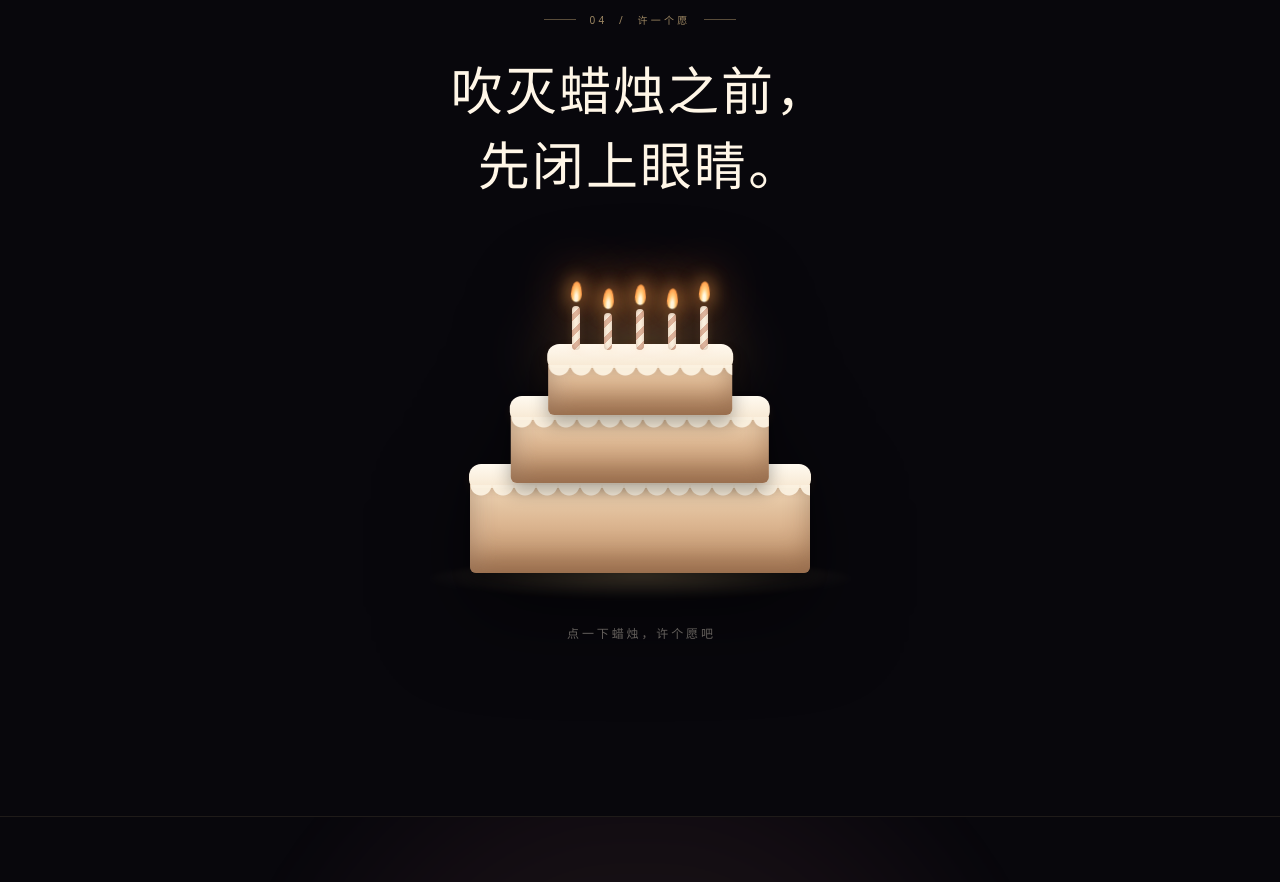
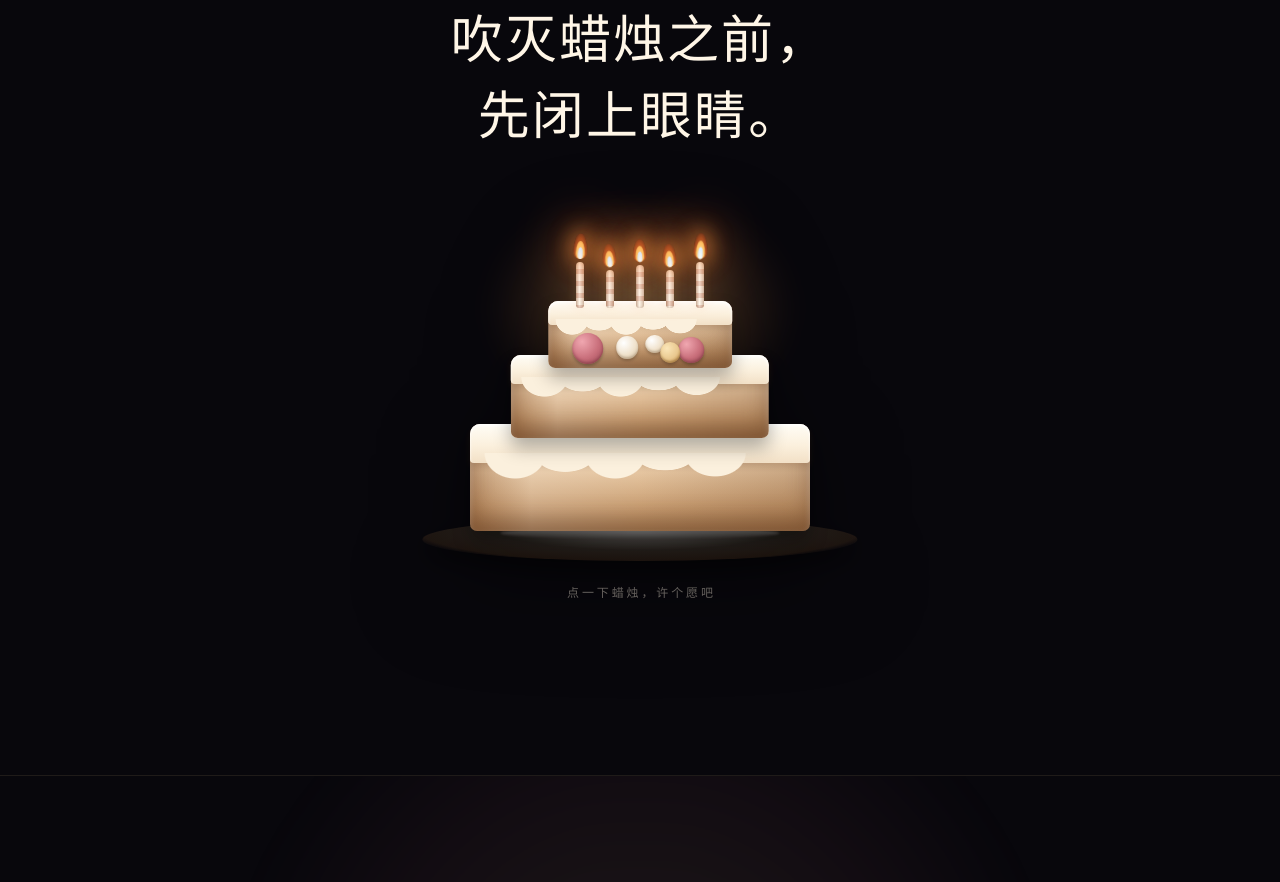
Before and after one commit to MisterK-QwQ/x-Birthday, a plain HTML site: page index.html in a window 1280 px wide. Shown: the part 3438-4320 px from the top of the page. Drawn offline with Linux system fonts and the light colour scheme; animation ran at ten frames a second; a small style sheet from the web is missing.

Commit message:
精修蛋糕蜡烛视觉，优化密文隐藏与文案排版

```diff
--- a/css/style.css
+++ b/css/style.css
@@ -436,110 +436,198 @@ a{color:inherit}
 /* 蛋糕 */
 .cake{
   position:relative;
-  width:min(340px,72vw);height:calc(min(340px,72vw) * .95);
+  width:min(340px,72vw);height:calc(min(340px,72vw) * .98);
   margin:clamp(46px,8vh,76px) auto 0;
-  filter:drop-shadow(0 34px 44px rgba(0,0,0,.55));
+  filter:drop-shadow(0 30px 42px rgba(0,0,0,.5));
 }
 
+/* 火焰在蛋糕顶部洒下的环境光，随火焰轻轻脉动 */
 .cake__glow{
-  position:absolute;left:50%;bottom:74%;
-  width:74%;aspect-ratio:1.6;
+  position:absolute;left:50%;bottom:70%;
+  width:82%;aspect-ratio:1.5;
   transform:translate(-50%,50%);
-  background:radial-gradient(ellipse,rgba(255,190,112,.32),rgba(255,160,80,.08) 50%,transparent 70%);
-  filter:blur(20px);
-  transition:opacity .9s ease;
-  z-index:0;
+  background:radial-gradient(ellipse at 50% 45%,
+    rgba(255,196,120,.42),
+    rgba(255,160,80,.12) 48%,
+    transparent 72%);
+  filter:blur(18px);
+  z-index:0;pointer-events:none;
+  animation:glowPulse 2.6s ease-in-out infinite;
+  transition:opacity .8s ease;
 }
 
+/* 瓷盘：盘面 + 盘沿 + 高光 */
 .cake__plate{
-  position:absolute;left:50%;bottom:-2%;z-index:1;
-  width:124%;height:12%;
+  position:absolute;left:50%;bottom:-3%;z-index:1;
+  width:128%;height:13%;
   transform:translateX(-50%);
   border-radius:50%;
-  background:radial-gradient(ellipse at 50% 38%,rgba(233,200,143,.26),rgba(233,200,143,.06) 52%,transparent 74%);
-  filter:blur(2px);
+  background:radial-gradient(ellipse at 50% 28%,
+    rgba(255,250,240,.34),
+    rgba(233,200,143,.12) 46%,
+    rgba(120,80,40,.2) 72%,
+    transparent 78%);
+  box-shadow:0 10px 22px rgba(0,0,0,.4);
+}
+.cake__plate-shine{
+  position:absolute;left:18%;right:18%;top:22%;height:28%;
+  border-radius:50%;
+  background:linear-gradient(180deg,rgba(255,255,255,.4),transparent);
+  filter:blur(1px);
 }
 
+/* 糕体：横向 + 纵向双渐变叠加，做出圆柱体积感 */
 .cake__tier{
   position:absolute;left:50%;z-index:2;
   transform:translateX(-50%);
-  border-radius:8px 8px 6px 6px;
-  background:linear-gradient(180deg,#f4e0c2,#dcb691 52%,#b98a63 100%);
+  border-radius:10px 10px 7px 7px;
+  background:
+    linear-gradient(90deg,
+      rgba(120,70,35,.3) 0%,
+      rgba(255,255,255,.18) 18%,
+      rgba(255,255,255,.05) 50%,
+      rgba(90,50,25,.22) 100%),
+    linear-gradient(180deg,#f2ddbd 0%,#e3c19a 46%,#c79a6c 78%,#ad7f52 100%);
   box-shadow:
-    inset 0 -14px 26px rgba(84,44,22,.38),
-    inset 10px 0 22px rgba(255,255,255,.12),
-    0 8px 18px rgba(0,0,0,.32);
+    inset 0 -12px 22px rgba(80,42,20,.4),
+    inset 0 3px 6px rgba(255,255,255,.35),
+    0 10px 18px rgba(0,0,0,.3);
 }
 .cake__tier--bottom{width:100%;height:32%;bottom:6%}
 .cake__tier--mid{width:76%;height:25%;bottom:34%}
 .cake__tier--top{width:54%;height:20%;bottom:55%}
 
-/* 奶油 */
-.cake__tier::before{
-  content:"";position:absolute;left:-1px;right:-1px;top:-6px;height:24px;
-  background:linear-gradient(180deg,#fffaf0,#f7e8d2);
-  border-radius:12px 12px 8px 8px;
-  box-shadow:0 4px 8px rgba(90,50,30,.18);
+/* 顶部奶油：柔软的圆角裱层 */
+.tier__frosting{
+  position:absolute;left:0;right:0;top:0;
+  height:36%;
+  border-radius:10px 10px 4px 4px;
+  background:linear-gradient(180deg,#fffdf6 0%,#fbf0dd 55%,#f2e0c6 100%);
+  box-shadow:
+    inset 0 2px 3px rgba(255,255,255,.9),
+    0 3px 6px rgba(96,56,30,.18);
 }
-.cake__tier::after{
-  content:"";position:absolute;left:0;right:0;top:15px;height:14px;
-  background-image:radial-gradient(circle at 11px 0,#fbf1e0 10px,transparent 11px);
-  background-size:22px 14px;
-  background-repeat:repeat-x;
-  opacity:.96;
+
+/* 奶油滴落：贴在奶油层下边缘的圆润裱花，高低错落（显式半径，避免 closest-side 退化） */
+.tier__drips{
+  position:absolute;left:4%;right:4%;top:27%;height:24%;
+  background:
+    radial-gradient(50% 100% at 50% 0,#fbf0dd 96%,rgba(251,240,221,0) 100%) 0 0/20% 100% no-repeat,
+    radial-gradient(50% 100% at 50% 0,#fbf0dd 96%,rgba(251,240,221,0) 100%) 20% 0/20% 74% no-repeat,
+    radial-gradient(50% 100% at 50% 0,#fbf0dd 96%,rgba(251,240,221,0) 100%) 40% 0/20% 100% no-repeat,
+    radial-gradient(50% 100% at 50% 0,#fbf0dd 96%,rgba(251,240,221,0) 100%) 60% 0/20% 68% no-repeat,
+    radial-gradient(50% 100% at 50% 0,#fbf0dd 96%,rgba(251,240,221,0) 100%) 80% 0/20% 92% no-repeat;
+}
+
+/* 顶层装饰：莓果、糖珠、金珠，全部带球面高光 */
+.tier__toppings{position:absolute;inset:0;z-index:3}
+.top{position:absolute;border-radius:50%}
+.top--berry{
+  width:17%;aspect-ratio:1;left:13%;bottom:6%;
+  background:radial-gradient(circle at 32% 28%,#f0a7b0,#c96f7b 55%,#9c4a55);
+  box-shadow:inset 0 -2px 3px rgba(90,30,40,.4),0 2px 3px rgba(0,0,0,.25);
+}
+.top--berry2{left:auto;right:15%;width:14%;bottom:8%}
+.top--pearl{
+  width:12%;aspect-ratio:1;left:37%;bottom:14%;
+  background:radial-gradient(circle at 34% 30%,#fff,#f0e2cc 55%,#cdb898);
+  box-shadow:inset 0 -2px 2px rgba(120,90,60,.3),0 2px 3px rgba(0,0,0,.2);
+}
+.top--pearl2{left:auto;right:37%;width:10%;bottom:22%}
+.top--gold{
+  width:11%;aspect-ratio:1;left:61%;bottom:8%;
+  background:radial-gradient(circle at 34% 30%,#fbe6b8,#e9c88f 55%,#b9853f);
+  box-shadow:inset 0 -2px 2px rgba(120,80,30,.4),0 2px 3px rgba(0,0,0,.2);
 }
 
 .cake__candles{
-  position:absolute;left:50%;bottom:75%;z-index:3;
-  display:flex;align-items:flex-end;gap:0;
+  position:absolute;left:50%;bottom:73%;z-index:4;
+  display:flex;align-items:flex-end;
   transform:translateX(-50%);
   height:0;
 }
 
 .candle{
   position:relative;
-  width:32px;height:44px;
+  width:30px;height:46px;
   padding:0;border:0;background:none;
   cursor:pointer;
 }
-.candle::before{content:"";position:absolute;inset:-26px 0 -6px;border-radius:8px}
-.candle::after{
-  content:"";position:absolute;left:50%;bottom:0;
-  width:8px;height:100%;transform:translateX(-50%);
-  border-radius:4px;
-  background:repeating-linear-gradient(135deg,#fdf3e2 0 6px,#e0b7a0 6px 11px);
-  box-shadow:inset 0 0 4px rgba(120,70,40,.35),0 0 10px rgba(255,190,120,.12);
+.candle:nth-child(2n){height:38px}
+.candle:nth-child(3){height:43px}
+.candle:focus-visible{outline:none}
+
+/* 蜡烛杆：横向高光 + 纵向条纹，做出细圆柱感 */
+.candle__body{
+  position:absolute;left:50%;bottom:0;
+  width:8px;height:100%;
+  transform:translateX(-50%);
+  border-radius:4px 4px 3px 3px;
+  background:
+    linear-gradient(90deg,rgba(120,70,40,.32),rgba(255,255,255,.35) 42%,rgba(120,70,40,.26)),
+    repeating-linear-gradient(180deg,#fdf3e2 0 7px,#e7c2ac 7px 12px);
+  box-shadow:inset 0 0 3px rgba(120,70,40,.3),0 0 10px rgba(255,190,120,.15);
   transition:box-shadow .4s ease;
 }
-.candle:nth-child(2n){height:37px}
-.candle:nth-child(3){height:41px}
-.candle:hover::after,.candle:focus-visible::after{box-shadow:inset 0 0 4px rgba(120,70,40,.35),0 0 18px rgba(255,196,130,.4)}
-.candle:focus-visible{outline:none}
+.candle:hover .candle__body,.candle:focus-visible .candle__body{
+  box-shadow:inset 0 0 3px rgba(120,70,40,.3),0 0 20px rgba(255,196,130,.5);
+}
 
+/* 火焰容器：整体跳动，每根错峰、不同时长 */
 .candle__flame{
-  position:absolute;left:50%;bottom:calc(100% + 4px);
-  width:11px;height:19px;
+  position:absolute;left:50%;bottom:calc(100% + 3px);
+  width:14px;height:24px;
   transform:translateX(-50%);
   transform-origin:50% 100%;
-  border-radius:50% 50% 46% 46% / 62% 62% 38% 38%;
-  background:radial-gradient(ellipse at 50% 80%,#fff8e0 0 16%,#ffcf80 40%,#ff9a45 70%,rgba(255,120,40,0) 100%);
-  box-shadow:0 0 16px 4px rgba(255,164,74,.45),0 0 44px 14px rgba(255,120,50,.18);
-  animation:flicker 1.5s ease-in-out infinite alternate;
-  transition:opacity .3s ease;
+  animation:flameFlicker 1.7s ease-in-out infinite alternate;
 }
-.candle.is-out .candle__flame{opacity:0;animation:none;box-shadow:none}
+.candle:nth-child(1) .candle__flame{animation-duration:1.6s;animation-delay:-.2s}
+.candle:nth-child(2) .candle__flame{animation-duration:1.9s;animation-delay:-1s}
+.candle:nth-child(3) .candle__flame{animation-duration:1.5s;animation-delay:-.5s}
+.candle:nth-child(4) .candle__flame{animation-duration:2s;animation-delay:-1.4s}
+.candle:nth-child(5) .candle__flame{animation-duration:1.7s;animation-delay:-.8s}
 
+.flame__outer,.flame__inner,.flame__core{
+  position:absolute;left:50%;bottom:0;
+  transform:translateX(-50%);
+}
+/* 外焰：橙红，带大范围暖光 */
+.flame__outer{
+  width:100%;height:100%;
+  border-radius:50% 50% 50% 50%/68% 68% 32% 32%;
+  background:radial-gradient(ellipse at 50% 82%,
+    rgba(255,140,50,.95) 0%,
+    rgba(255,110,40,.6) 55%,
+    rgba(255,90,30,0) 100%);
+  box-shadow:0 0 18px 5px rgba(255,150,60,.5),0 0 46px 16px rgba(255,110,45,.2);
+}
+/* 内焰：明亮橙黄 */
+.flame__inner{
+  width:64%;height:72%;
+  border-radius:50% 50% 50% 50%/66% 66% 34% 34%;
+  background:radial-gradient(ellipse at 50% 80%,#ffe6a8 0%,#ffc060 60%,rgba(255,160,60,0) 100%);
+}
+/* 焰心：亮白偏淡蓝 */
+.flame__core{
+  width:34%;height:44%;
+  border-radius:50% 50% 50% 50%/60% 60% 40% 40%;
+  background:radial-gradient(ellipse at 50% 75%,#fffdf2 0%,#d8ecff 70%,rgba(200,225,255,0) 100%);
+}
+
+/* 吹灭：火焰快速缩小熄灭，而非直接消失 */
+.candle.is-out .candle__flame{animation:flameOut .32s ease-in forwards}
+
+/* 烟雾：吹灭后上升、扩散、淡出 */
 .candle__smoke{
-  position:absolute;left:50%;bottom:calc(100% + 2px);
-  width:14px;height:26px;
+  position:absolute;left:50%;bottom:calc(100% + 4px);
+  width:12px;height:20px;
   transform:translateX(-50%);
   border-radius:50%;
-  background:radial-gradient(ellipse,rgba(218,212,205,.45),transparent 70%);
+  background:radial-gradient(ellipse,rgba(220,214,208,.5),transparent 72%);
   filter:blur(3px);
-  opacity:0;
-  pointer-events:none;
+  opacity:0;pointer-events:none;
 }
-.candle.is-out .candle__smoke{animation:smoke 1.9s ease-out forwards}
+.candle.is-out .candle__smoke{animation:smokeRise 2s ease-out .12s forwards}
 
 .wish__actions{margin-top:clamp(26px,4vh,38px);min-height:56px}
 .wish__tip{
@@ -549,7 +637,7 @@ a{color:inherit}
   transition:color .6s ease;
 }
 .wish.is-wished .wish__tip{color:rgba(233,200,143,.92)}
-.wish.is-wished .cake__glow{opacity:.3}
+.wish.is-wished .cake__glow{opacity:.12;animation-play-state:paused}
 
 .wish__again{
   margin-top:18px;
@@ -633,11 +721,11 @@ a{color:inherit}
   word-break:break-all;
   overflow-wrap:anywhere;
   -webkit-overflow-scrolling:touch;
-  color:rgba(246,236,221,.07);
+  color:rgba(246,236,221,.22);
   -webkit-user-select:text;user-select:text;
   transition:color .35s ease;
 }
-.secret:hover{color:rgba(246,236,221,.42)}
+.secret:hover{color:rgba(246,236,221,.55)}
 
 .confetti{
   position:fixed;inset:0;z-index:80;
@@ -673,15 +761,25 @@ a{color:inherit}
   0%,100%{height:3px}
   50%{height:11px}
 }
-@keyframes flicker{
-  0%{transform:translateX(-50%) rotate(-3deg) scaleY(1)}
-  35%{transform:translateX(-50%) rotate(3deg) scaleY(1.08)}
-  65%{transform:translateX(-50%) rotate(-2deg) scaleY(.94)}
-  100%{transform:translateX(-50%) rotate(2deg) scaleY(1.04)}
+@keyframes glowPulse{
+  0%,100%{opacity:.85;transform:translate(-50%,50%) scale(1)}
+  50%{opacity:1;transform:translate(-50%,50%) scale(1.08)}
 }
-@keyframes smoke{
-  0%{opacity:.75;transform:translate(-50%,0) scale(.55)}
-  100%{opacity:0;transform:translate(-50%,-52px) scale(1.6)}
+@keyframes flameFlicker{
+  0%{transform:translateX(-50%) rotate(-4deg) scale(1,.96)}
+  30%{transform:translateX(-50%) rotate(3deg) scale(1.02,1.08)}
+  60%{transform:translateX(-50%) rotate(-2deg) scale(.98,.94)}
+  100%{transform:translateX(-50%) rotate(3.5deg) scale(1.02,1.05)}
+}
+@keyframes flameOut{
+  0%{opacity:1;transform:translateX(-50%) scale(1,1)}
+  60%{opacity:.7;transform:translateX(-50%) scale(.7,.5)}
+  100%{opacity:0;transform:translateX(-50%) scale(.3,.1)}
+}
+@keyframes smokeRise{
+  0%{opacity:0;transform:translate(-50%,0) scale(.5)}
+  20%{opacity:.7}
+  100%{opacity:0;transform:translate(-50%,-56px) scale(1.7)}
 }
 
 /* ---------- 响应式 ---------- */
--- a/index.html
+++ b/index.html
@@ -19,7 +19,7 @@
 <link rel="preconnect" href="https://cdn.jsdelivr.net" crossorigin="">
 <!-- 字体异步加载：CDN 慢或打不开时不会卡住渲染，直接回落到系统楷体；加载失败则移除该样式表 -->
 <link rel="stylesheet" href="https://cdn.jsdelivr.net/npm/lxgw-wenkai-webfont@1.7.0/style.css" media="print" onload="this.media='all'" onerror="this.remove()">
-<link rel="stylesheet" href="css/style.css?v=20261109">
+<link rel="stylesheet" href="css/style.css?v=20261109c">
 <noscript><style>
 .reveal{opacity:1!important;transform:none!important}
 .film--reveal .film__frame{clip-path:none!important}
@@ -123,7 +123,7 @@
 
     <div class="film__caption">
       <p class="section-label reveal">03 &nbsp;/&nbsp; 第二段影像</p>
-      <h2 class="reveal" style="--d:100ms">结局又不是定死的，<br>能改。</h2>
+      <h2 class="reveal" style="--d:100ms">所有结局不一定是坏的，定死的。</h2>
     </div>
 
     <p class="film__note" hidden>视频没加载出来，检查一下 assets/videos/video-2.mp4</p>
@@ -136,17 +136,55 @@
 
     <div class="cake" id="cake" role="group" aria-label="生日蛋糕">
       <div class="cake__glow" aria-hidden="true"></div>
-      <div class="cake__plate" aria-hidden="true"></div>
-      <div class="cake__tier cake__tier--bottom" aria-hidden="true"></div>
-      <div class="cake__tier cake__tier--mid" aria-hidden="true"></div>
-      <div class="cake__tier cake__tier--top" aria-hidden="true"></div>
+
+      <div class="cake__plate" aria-hidden="true"><span class="cake__plate-shine"></span></div>
+
+      <div class="cake__tier cake__tier--bottom" aria-hidden="true">
+        <span class="tier__frosting"></span>
+        <span class="tier__drips"></span>
+      </div>
+      <div class="cake__tier cake__tier--mid" aria-hidden="true">
+        <span class="tier__frosting"></span>
+        <span class="tier__drips"></span>
+      </div>
+      <div class="cake__tier cake__tier--top" aria-hidden="true">
+        <span class="tier__frosting"></span>
+        <span class="tier__drips"></span>
+        <span class="tier__toppings">
+          <i class="top top--berry"></i>
+          <i class="top top--pearl"></i>
+          <i class="top top--berry top--berry2"></i>
+          <i class="top top--pearl top--pearl2"></i>
+          <i class="top top--gold"></i>
+        </span>
+      </div>
 
       <div class="cake__candles">
-        <button class="candle" type="button" aria-label="吹灭第 1 根蜡烛" aria-pressed="false"><span class="candle__flame"></span><span class="candle__smoke"></span></button>
-        <button class="candle" type="button" aria-label="吹灭第 2 根蜡烛" aria-pressed="false"><span class="candle__flame"></span><span class="candle__smoke"></span></button>
-        <button class="candle" type="button" aria-label="吹灭第 3 根蜡烛" aria-pressed="false"><span class="candle__flame"></span><span class="candle__smoke"></span></button>
-        <button class="candle" type="button" aria-label="吹灭第 4 根蜡烛" aria-pressed="false"><span class="candle__flame"></span><span class="candle__smoke"></span></button>
-        <button class="candle" type="button" aria-label="吹灭第 5 根蜡烛" aria-pressed="false"><span class="candle__flame"></span><span class="candle__smoke"></span></button>
+        <button class="candle" type="button" aria-label="吹灭第 1 根蜡烛" aria-pressed="false">
+          <span class="candle__body"></span>
+          <span class="candle__flame"><i class="flame__outer"></i><i class="flame__inner"></i><i class="flame__core"></i></span>
+          <span class="candle__smoke"></span>
+        </button>
+        <button class="candle" type="button" aria-label="吹灭第 2 根蜡烛" aria-pressed="false">
+          <span class="candle__body"></span>
+          <span class="candle__flame"><i class="flame__outer"></i><i class="flame__inner"></i><i class="flame__core"></i></span>
+          <span class="candle__smoke"></span>
+        </button>
+        <button class="candle" type="button" aria-label="吹灭第 3 根蜡烛" aria-pressed="false">
+          <span class="candle__body"></span>
+          <span class="candle__flame"><i class="flame__outer"></i><i class="flame__inner"></i><i class="flame__core"></i></span>
+          <span class="candle__smoke"></span>
+        </button>
+        <button class="candle" type="button" aria-label="吹灭第 4 根蜡烛" aria-pressed="false">
+          <span class="candle__body"></span>
+          <span class="candle__flame"><i class="flame__outer"></i><i class="flame__inner"></i><i class="flame__core"></i></span>
+          <span class="candle__smoke"></span>
+        </button>
+        <button class="candle" type="button" aria-label="吹灭第 5 根蜡烛" aria-pressed="false">
+          <span class="candle__body"></span>
+          <span class="candle__flame"><i class="flame__outer"></i><i class="flame__inner"></i><i class="flame__core"></i></span>
+          <span class="candle__smoke"></span>
+        </button>
       </div>
     </div>
 
```
